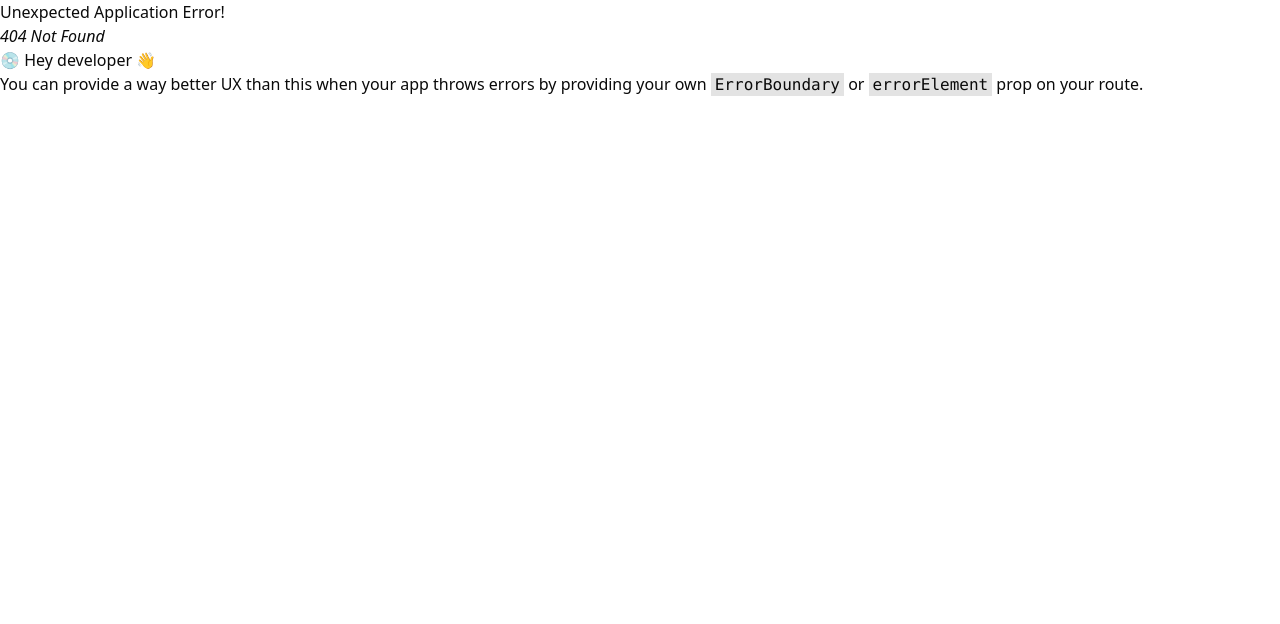
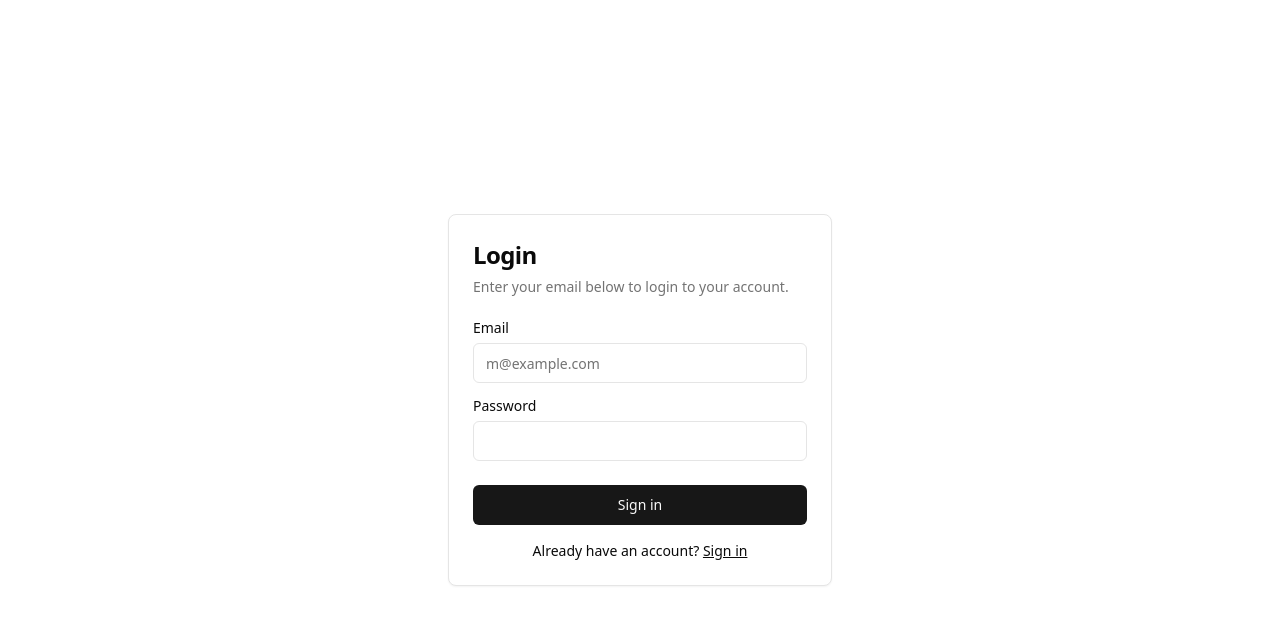
Before and after one commit to Rehan72/elib-dashboard, a React (Vite) app: page /auth/login in a window 1280 px wide. Before the commit this address had no page. Shown: the top 624 px of the page. Built offline with nearby package versions, Linux system fonts and the light colour scheme.

Commit message:
add top layout

```diff
--- /dev/null
+++ b/src/layouts/AuthLayout.tsx
@@ -0,0 +1,10 @@
+import { Outlet } from "react-router-dom"
+
+
+function AuthLayout() {
+  return (
+    <><Outlet /></>
+  )
+}
+
+export default AuthLayout
```
Also changed, not shown: src/router.tsx (+16 -8 lines).
